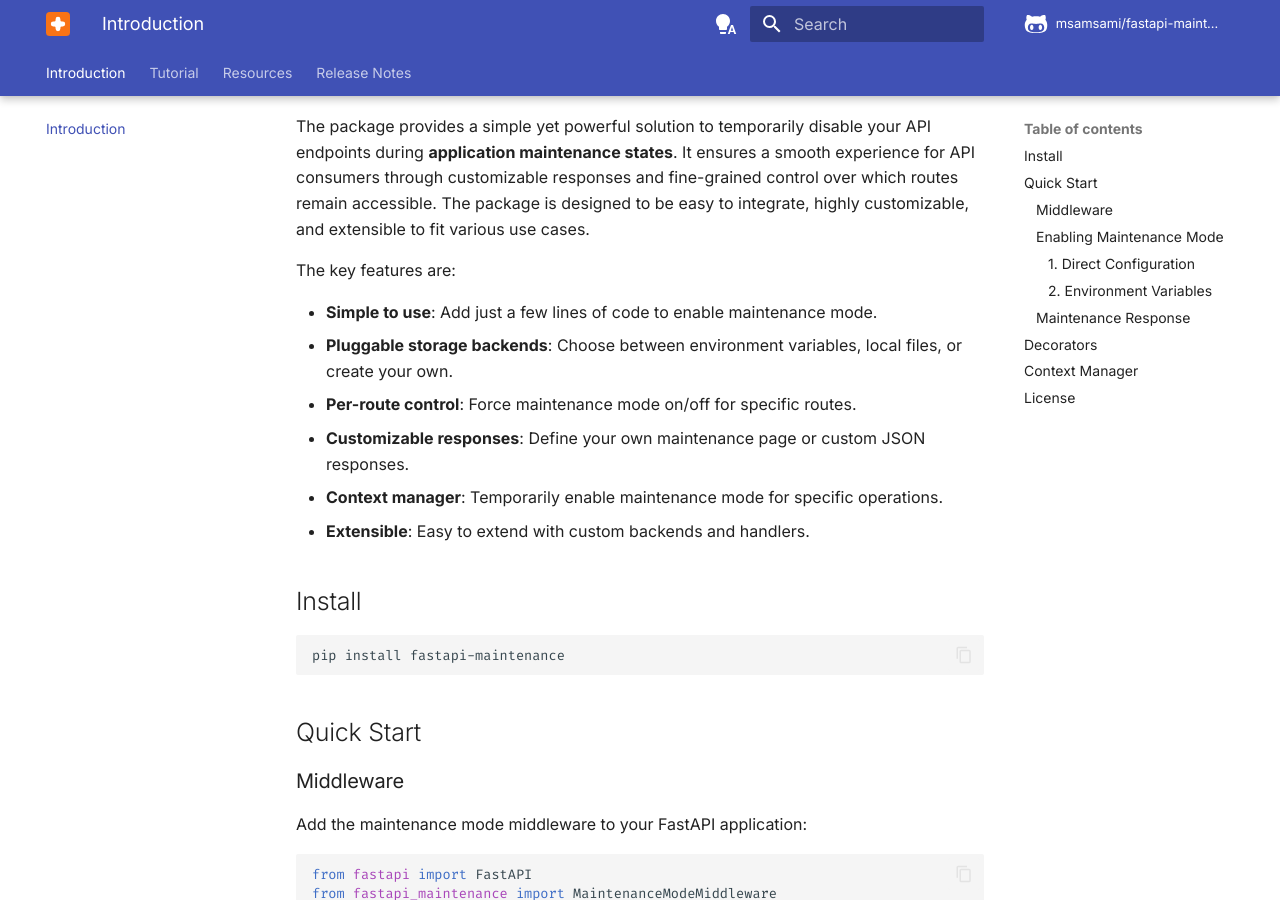
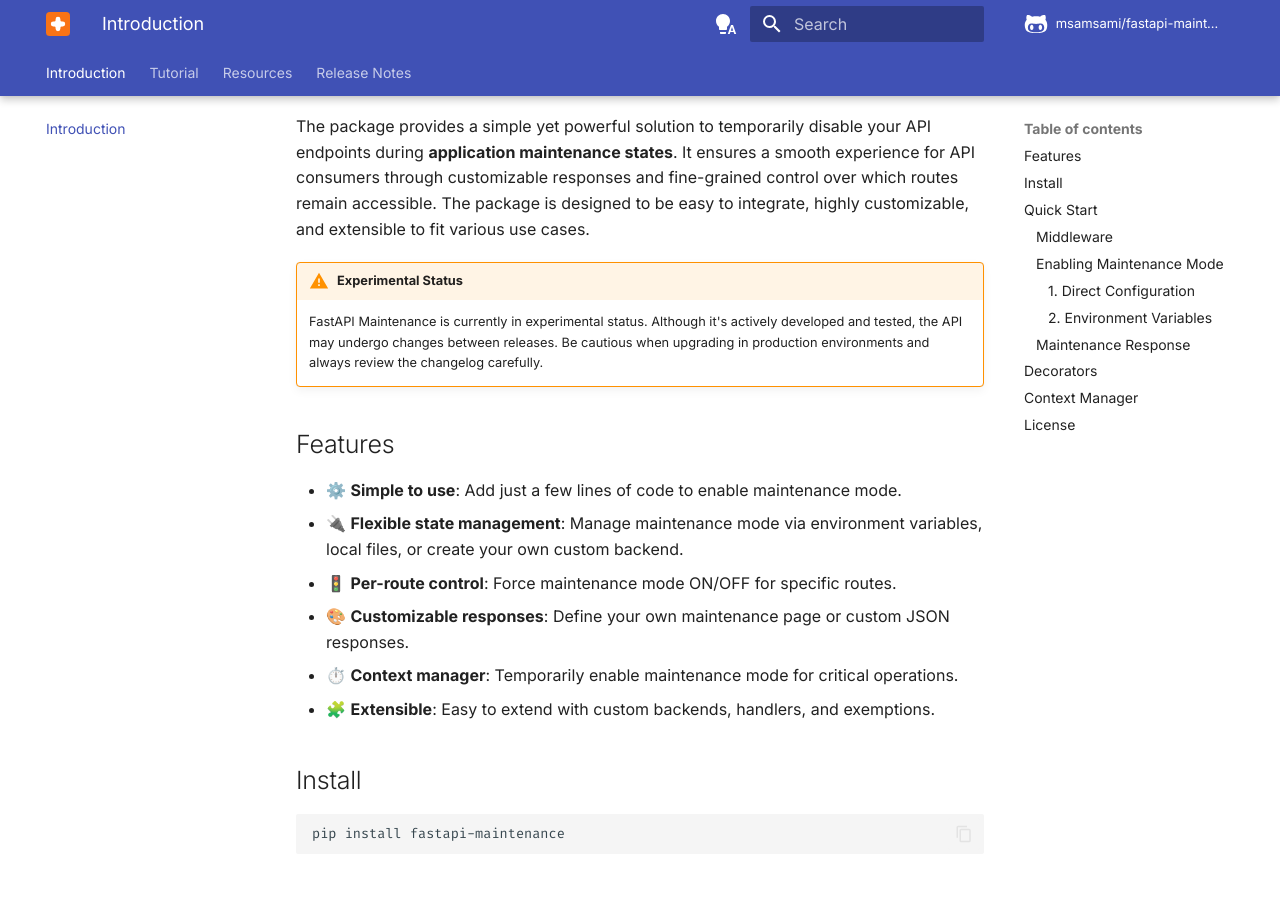
Before and after one commit to msamsami/fastapi-maintenance, an MkDocs documentation site: the page built from docs/index.md, in a window 1280 px wide and 900 px high, scrolled down 647 px. Built offline with MkDocs 1.6.1 and Material for MkDocs 9.7.7, drawn with Linux system fonts in a browser that asks for light colours; comment, search, counter and statistics services are not loaded.

Commit message:
Add experimental status warning and improve features formatting

```diff
--- a/docs/index.md
+++ b/docs/index.md
@@ -37,14 +37,17 @@
 
 The package provides a simple yet powerful solution to temporarily disable your API endpoints during **application maintenance states**. It ensures a smooth experience for API consumers through customizable responses and fine-grained control over which routes remain accessible. The package is designed to be easy to integrate, highly customizable, and extensible to fit various use cases.
 
-The key features are:
+!!! warning "Experimental Status"
+    FastAPI Maintenance is currently in experimental status. Although it's actively developed and tested, the API may undergo changes between releases. Be cautious when upgrading in production environments and always review the changelog carefully.
 
-- **Simple to use**: Add just a few lines of code to enable maintenance mode.
-- **Pluggable storage backends**: Choose between environment variables, local files, or create your own.
-- **Per-route control**: Force maintenance mode on/off for specific routes.
-- **Customizable responses**: Define your own maintenance page or custom JSON responses.
-- **Context manager**: Temporarily enable maintenance mode for specific operations.
-- **Extensible**: Easy to extend with custom backends and handlers.
+## Features
+
+- ⚙️ **Simple to use**: Add just a few lines of code to enable maintenance mode.
+- 🔌 **Flexible state management**: Manage maintenance mode via environment variables, local files, or create your own custom backend.
+- 🚦 **Per-route control**: Force maintenance mode ON/OFF for specific routes.
+- 🎨 **Customizable responses**: Define your own maintenance page or custom JSON responses.
+- ⏱️ **Context manager**: Temporarily enable maintenance mode for critical operations.
+- 🧩 **Extensible**: Easy to extend with custom backends, handlers, and exemptions.
 
 ## Install
 
```
Also changed, not shown: README.md (+10 -7 lines).
